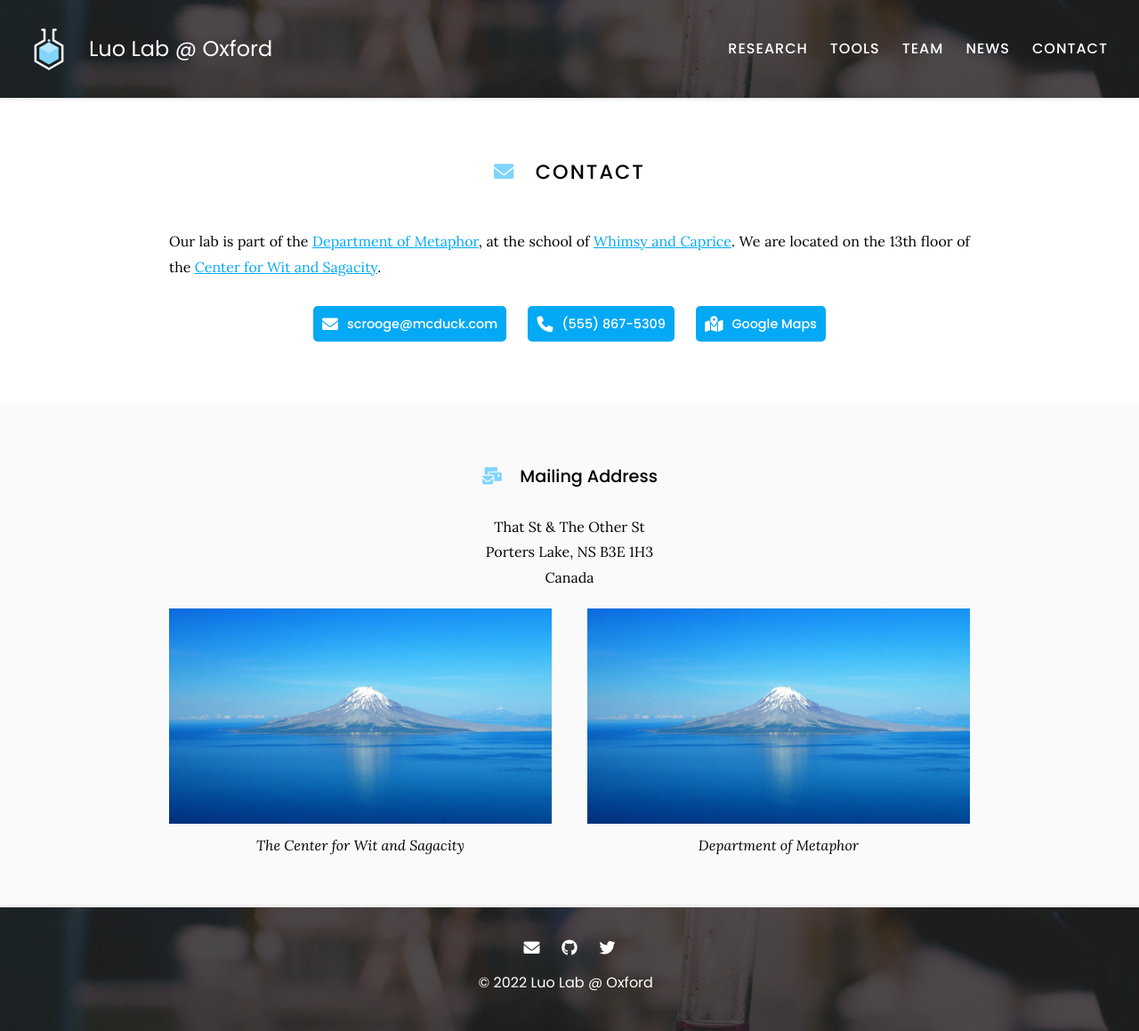
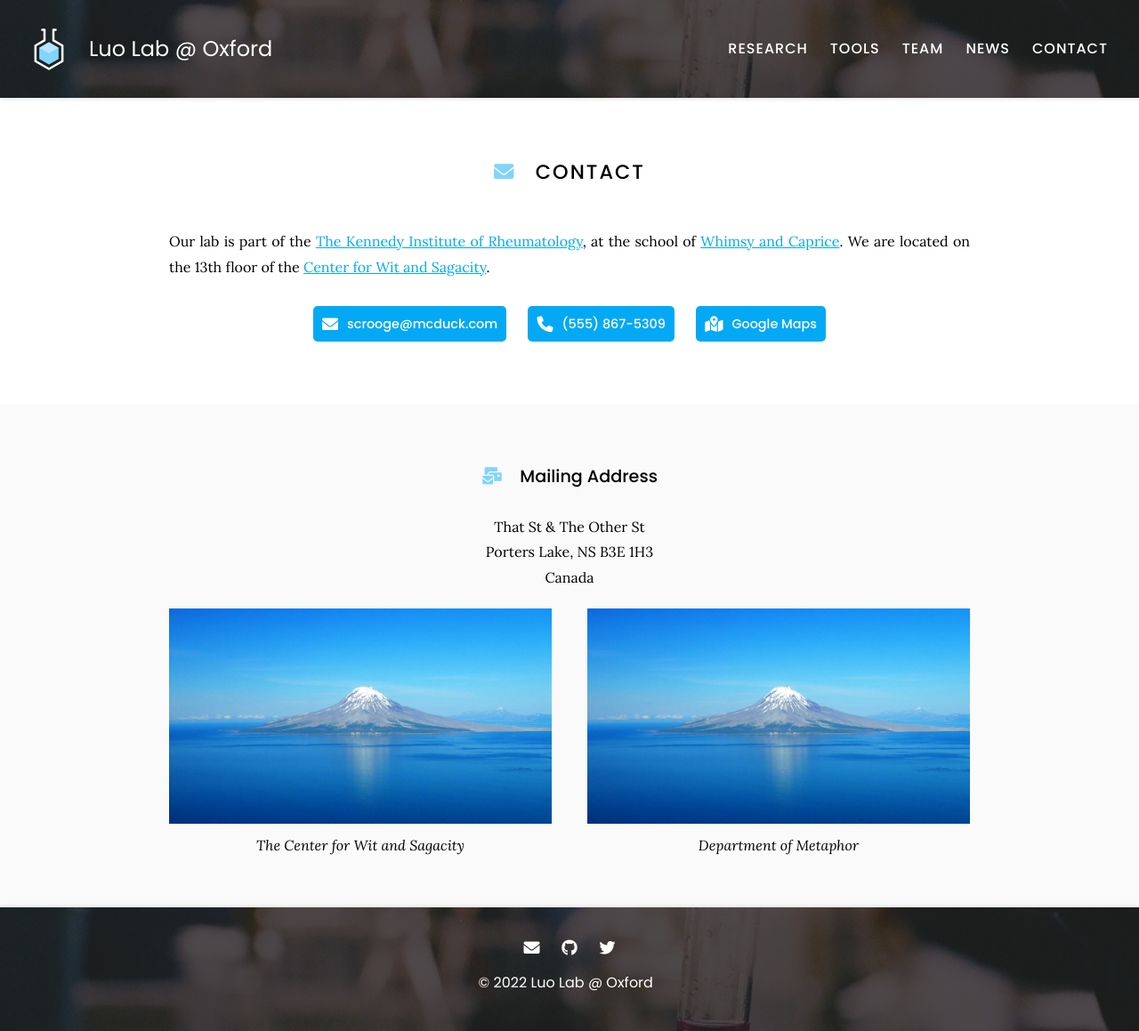
Before and after one commit to yang-luo-lab/yang-luo-lab.github.io, a Jekyll site: the page built from contact/index.md, in a window 1280 px wide. Shown: the whole page at 89% size. Built offline with Jekyll 4.4.1, drawn with Linux system fonts in a browser that asks for light colours.

```diff
--- a/contact/index.md
+++ b/contact/index.md
@@ -7,7 +7,7 @@ nav:
 
 # <i class="fas fa-envelope"></i>Contact
 
-Our lab is part of the [Department of Metaphor](), at the school of [Whimsy and Caprice]().
+Our lab is part of the [The Kennedy Institute of Rheumatology](https://www.kennedy.ox.ac.uk/), at the school of [Whimsy and Caprice]().
 We are located on the 13th floor of the [Center for Wit and Sagacity]().
 
 {%
```
